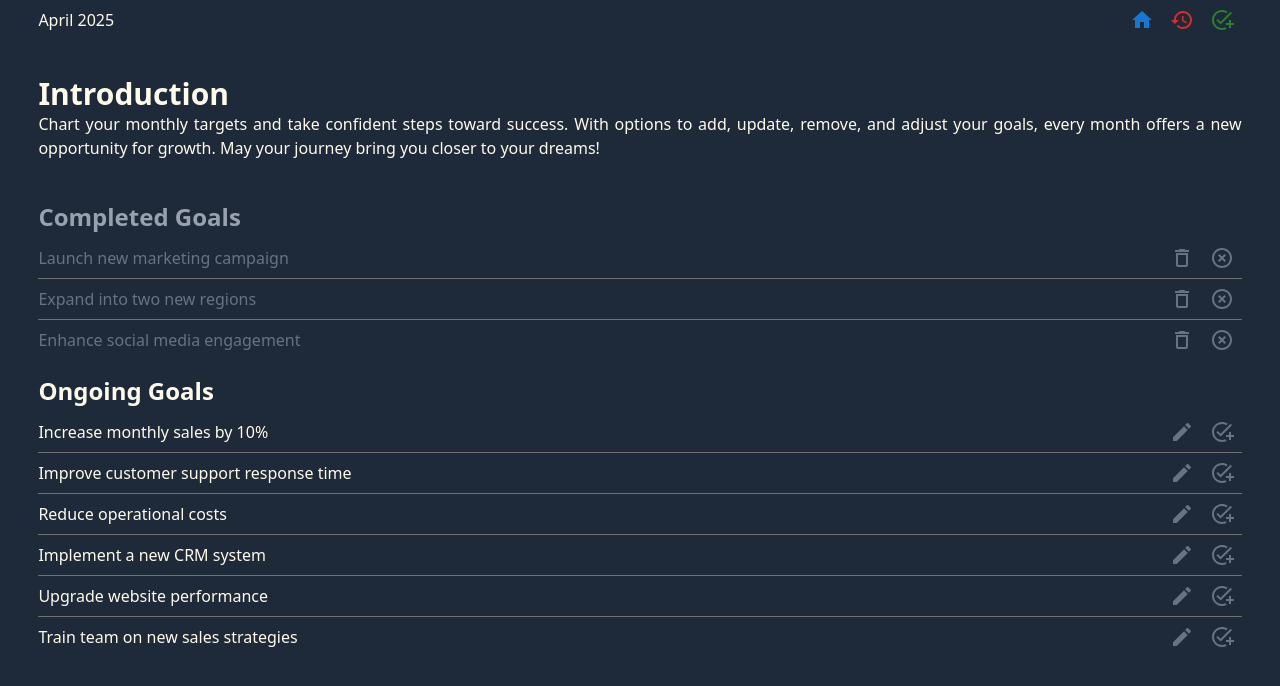
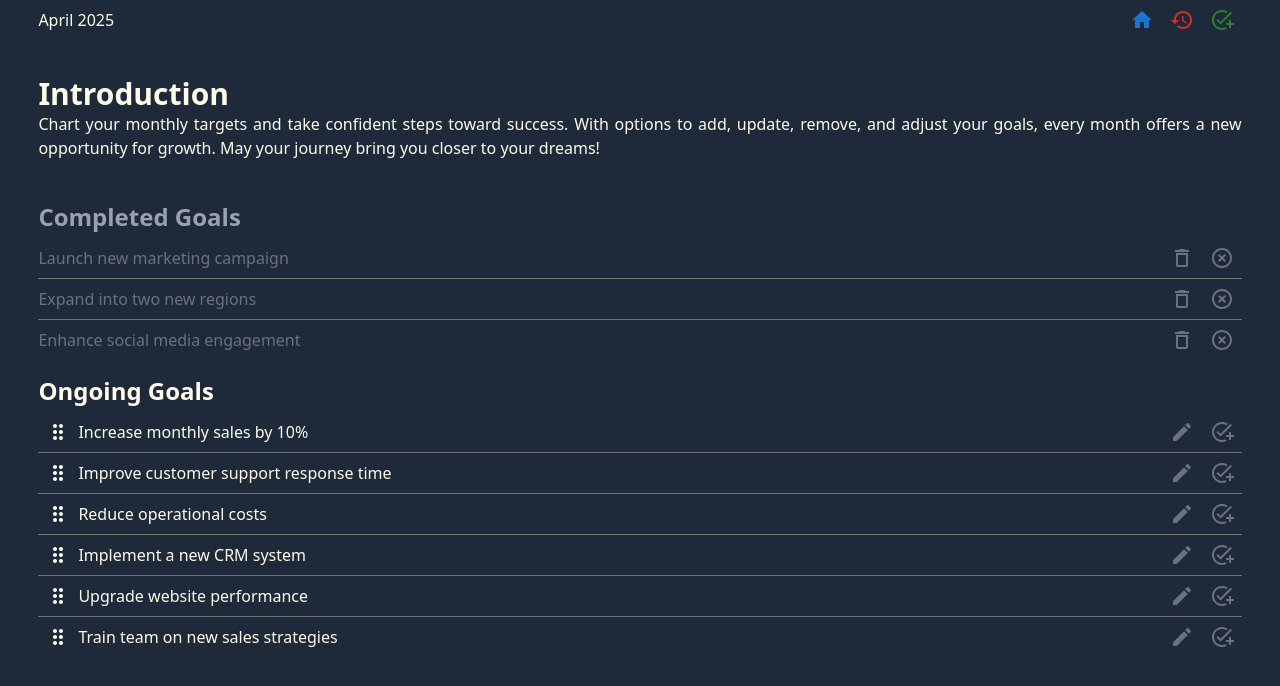
Before and after one commit to s3nsh1-dev/todo-list, a React (Vite) app in the folder client/: page /monthly-goals in a window 1280 px wide. Shown: the top 686 px of the page. Built offline with nearby package versions, Linux system fonts and the light colour scheme.

Commit message:
Dnd kit works with W|M|Y

```diff
--- a/client/src/components/common/OngoingDivision.tsx
+++ b/client/src/components/common/OngoingDivision.tsx
@@ -2,6 +2,9 @@ import { DividerGray } from "../others/CommonComponents";
 import { IconButton } from "@mui/material";
 import EditIcon from "@mui/icons-material/Edit";
 import AddTaskIcon from "@mui/icons-material/AddTask";
+import DragIndicatorIcon from "@mui/icons-material/DragIndicator";
+import { useSortable } from "@dnd-kit/sortable";
+import { CSS } from "@dnd-kit/utilities";
 
 interface propTypes {
   id: string;
@@ -20,10 +23,23 @@ const OngoingDivision: React.FC<propTypes> = ({
   handleEditGoal,
   handleStatus,
 }) => {
+  const { listeners, transform, transition, attributes, setNodeRef } =
+    useSortable({ id });
+
+  const style = {
+    transition,
+    transform: CSS.Transform.toString(transform),
+    touchAction: "none",
+  };
   return (
     <>
-      <div className="flex justify-between">
-        <p className="flex items-center min-w-64 w-[50vw]">{name}</p>
+      <div className="flex justify-between" ref={setNodeRef} style={style}>
+        <div className="flex items-center min-w-60 w-[50vw]">
+          <IconButton {...listeners} {...attributes}>
+            <DragIndicatorIcon sx={{ color: "white" }} />
+          </IconButton>
+          <p className="flex items-center ">{name}</p>
+        </div>
         <div>
           <IconButton
             onClick={() => {
--- a/client/src/components/daily-tasks/DailyTaskManagement.tsx
+++ b/client/src/components/daily-tasks/DailyTaskManagement.tsx
@@ -3,6 +3,7 @@ import { useSelector, useDispatch } from "react-redux";
 import type { RootState } from "../../redux/store";
 import ShowOngoingTasks from "./ShowOngoingTasks";
 import ShowCompletedTasks from "./ShowCompletedTasks";
+import { replaceTasksWithNewValue } from "../../redux/slices/dailyTasksSlice";
 import {
   closestCorners,
   DndContext,
@@ -17,7 +18,6 @@ import {
   sortableKeyboardCoordinates,
   verticalListSortingStrategy,
 } from "@dnd-kit/sortable";
-import { replaceTasksWithNewValue } from "../../redux/slices/dailyTasksSlice";
 import { restrictToParentElement } from "@dnd-kit/modifiers";
 
 const DailyTaskManagement = () => {
--- a/client/src/components/daily-tasks/ShowOngoingTasks.tsx
+++ b/client/src/components/daily-tasks/ShowOngoingTasks.tsx
@@ -54,13 +54,11 @@ const ShowOngoingTasks: FC<propTypes> = ({ tasks, index, arrLength }) => {
         style={style}
         ref={setNodeRef}
       >
-        <div className="flex items-center">
-          <IconButton className="touch-none" {...listeners} {...attributes}>
+        <div className="flex items-center min-w-60 w-[50vw]">
+          <IconButton {...listeners} {...attributes}>
             <DragIndicatorIcon sx={{ color: "gray" }} />
           </IconButton>
-          <p className="flex item-center flex-row min-w-40 w-[50vw]">
-            {tasks.taskName}
-          </p>
+          <p className="flex item-center flex-row ">{tasks.taskName}</p>
         </div>
         <div>
           <IconButton onClick={onOpen}>
--- a/client/src/components/monthly-goal/MonthlyBody.tsx
+++ b/client/src/components/monthly-goal/MonthlyBody.tsx
@@ -10,9 +10,25 @@ import {
   removeMonthlyGoal,
   updateMonthlyGoalStatus,
   editMonthlyGoal,
+  reInitializeMonthlyGoals,
 } from "../../redux/slices/monthlyGoalsSlice";
 import ShowEditModal from "../common/ShowEditModal";
 import { monthlyContent as content } from "../../constants/GenericConstants";
+import {
+  closestCorners,
+  DndContext,
+  KeyboardSensor,
+  PointerSensor,
+  useSensor,
+  useSensors,
+} from "@dnd-kit/core";
+import {
+  arrayMove,
+  SortableContext,
+  sortableKeyboardCoordinates,
+  verticalListSortingStrategy,
+} from "@dnd-kit/sortable";
+import { restrictToParentElement } from "@dnd-kit/modifiers";
 
 const MonthlyBody = () => {
   const [open, setOpen] = useState<boolean>(false);
@@ -22,18 +38,20 @@ const MonthlyBody = () => {
     oldName: "",
   });
 
-  const GG = useSelector(
+  const weeklyGoalState = useSelector(
     (state: RootState) => state.monthlyGoals.monthlyGoalsList
   );
 
   //these will reduce the possibility or re-render when there is not change in global status but in local states
   const ongoingWGoals = useMemo(() => {
-    return [...GG].filter((goal) => goal.status === "ONGOING");
-  }, [GG]);
+    return [...weeklyGoalState].filter((goal) => goal.status === "ONGOING");
+  }, [weeklyGoalState]);
 
+  // The cached array does not need manual updates because updating the global state will automatically recreate it
+  // hence manual update will be meaning less
   const completedWGoals = useMemo(() => {
-    return [...GG].filter((goal) => goal.status === "DONE");
-  }, [GG]);
+    return [...weeklyGoalState].filter((goal) => goal.status === "DONE");
+  }, [weeklyGoalState]);
 
   const dispatch = useDispatch();
 
@@ -88,6 +106,12 @@ const MonthlyBody = () => {
   });
 
   const isDisabled = userValue.length > 1 ? false : true;
+  const sensors = useSensors(
+    useSensor(PointerSensor),
+    useSensor(KeyboardSensor, {
+      coordinateGetter: sortableKeyboardCoordinates,
+    })
+  );
 
   return (
     <>
@@ -95,9 +119,41 @@ const MonthlyBody = () => {
       <CompletedContainer heading="Completed Goals">
         {renderCompletedWTasks}
       </CompletedContainer>
-      <OngoingContainer heading="Ongoing Goals">
-        {renderOngoingWGoals}
-      </OngoingContainer>
+      <DndContext
+        modifiers={[restrictToParentElement]}
+        sensors={sensors}
+        collisionDetection={closestCorners}
+        onDragEnd={(e) => {
+          const { active, over } = e;
+          if (!over) return;
+          if (active.id === over.id) {
+            return;
+          }
+          const originalIndex = ongoingWGoals.findIndex(
+            (goal) => goal.id === active.id
+          );
+          const newIndex = ongoingWGoals.findIndex(
+            (goal) => goal.id === over.id
+          );
+          const updatedGoals = arrayMove(
+            ongoingWGoals,
+            originalIndex,
+            newIndex
+          );
+          dispatch(
+            reInitializeMonthlyGoals([...updatedGoals, ...completedWGoals])
+          );
+        }}
+      >
+        <SortableContext
+          items={ongoingWGoals.map((goal) => goal.id)}
+          strategy={verticalListSortingStrategy}
+        >
+          <OngoingContainer heading="Ongoing Goals">
+            {renderOngoingWGoals}
+          </OngoingContainer>
+        </SortableContext>
+      </DndContext>
       {open && (
         <ShowEditModal
           isDisabled={isDisabled}
--- a/client/src/redux/slices/monthlyGoalsSlice.ts
+++ b/client/src/redux/slices/monthlyGoalsSlice.ts
@@ -1,8 +1,16 @@
 import { createSlice, PayloadAction } from "@reduxjs/toolkit";
 import { monthlyHistory, monthlyGoalsList } from "../../constants/sliceDataset";
-import { monthlyGoalsListType } from "../../constants/commonInterfaces";
+import {
+  monthlyGoalsListType,
+  monthlyHistoryType,
+} from "../../constants/commonInterfaces";
 
-const initialState = {
+interface monthlyGoalsState {
+  monthlyHistory: monthlyHistoryType[];
+  monthlyGoalsList: monthlyGoalsListType[];
+}
+
+const initialState: monthlyGoalsState = {
   monthlyHistory,
   monthlyGoalsList,
 };
@@ -50,6 +58,15 @@ const monthlySlice = createSlice({
         goal.GoalName = action.payload.name;
       }
     },
+    reInitializeMonthlyGoals: (
+      state,
+      action: PayloadAction<monthlyGoalsListType[]>
+    ) => {
+      return {
+        ...state,
+        monthlyGoalsList: action.payload,
+      };
+    },
   },
 });
 
@@ -60,6 +77,7 @@ export const {
   removeMonthlyGoal,
   editMonthlyGoal,
   updateMonthlyGoalStatus,
+  reInitializeMonthlyGoals,
 } = monthlySlice.actions;
 
 export const monthlyReducer = monthlySlice.reducer;
--- a/client/src/redux/slices/weeklyGoalsSlice.ts
+++ b/client/src/redux/slices/weeklyGoalsSlice.ts
@@ -1,5 +1,8 @@
 import { createSlice, PayloadAction } from "@reduxjs/toolkit";
-import type { weeklyGoalObjectType } from "../../constants/commonInterfaces";
+import type {
+  weeklyGoalObjectType,
+  weeklyGoalsListType,
+} from "../../constants/commonInterfaces";
 import { weeklyGoalsList, weeklyLogs } from "../../constants/sliceDataset";
 
 const initialState: weeklyGoalObjectType = { weeklyGoalsList, weeklyLogs };
@@ -44,6 +47,15 @@ const weeklySlice = createSlice({
         goal.wGoalsStatus = goal.wGoalsStatus === "DONE" ? "ONGOING" : "DONE";
       }
     },
+    reInitializeWeeklyGoals: (
+      state,
+      action: PayloadAction<weeklyGoalsListType[]>
+    ) => {
+      return {
+        ...state,
+        weeklyGoalsList: action.payload,
+      };
+    },
   },
 });
 
@@ -52,6 +64,7 @@ export const {
   removeWeeklyGoals,
   updateWeeklyGoalName,
   updateWeeklyGoalStatus,
+  reInitializeWeeklyGoals,
 } = weeklySlice.actions;
 export default weeklySlice;
 export const weeklyGoalReducer = weeklySlice.reducer;
```
